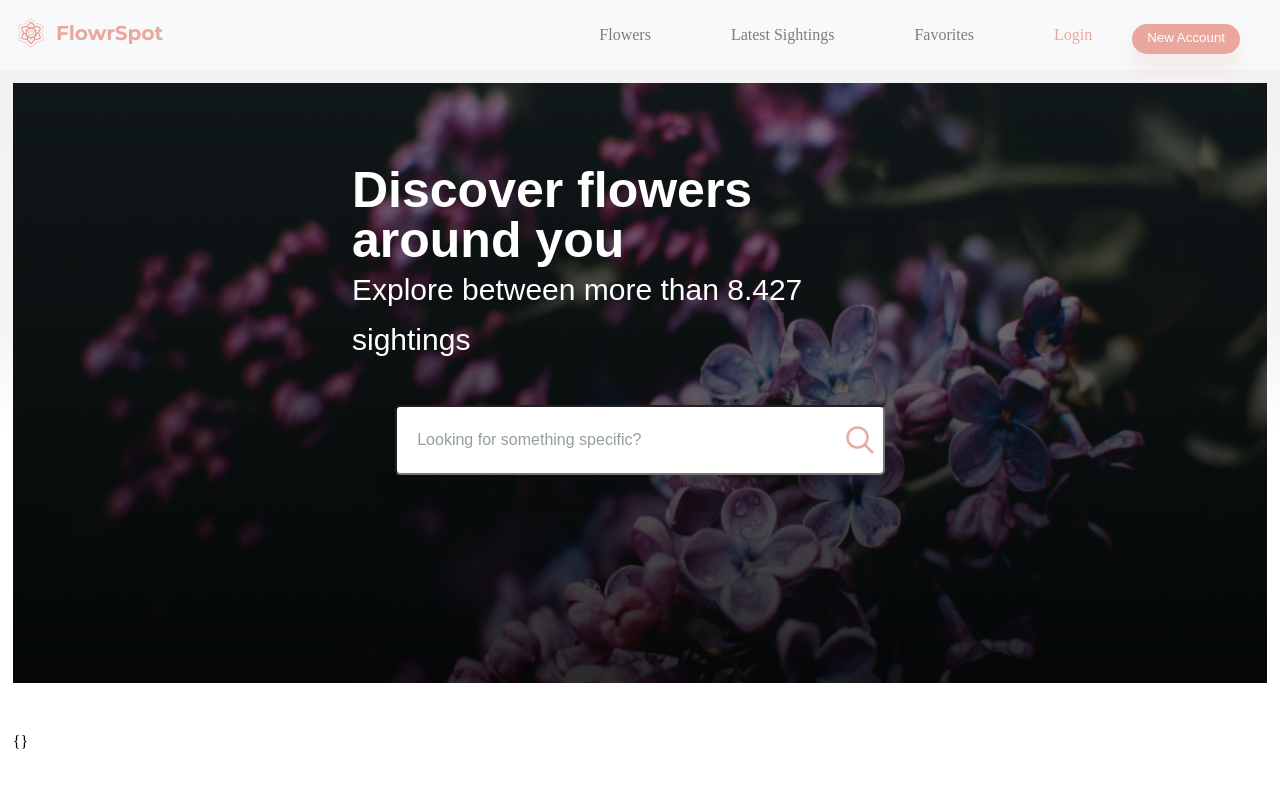
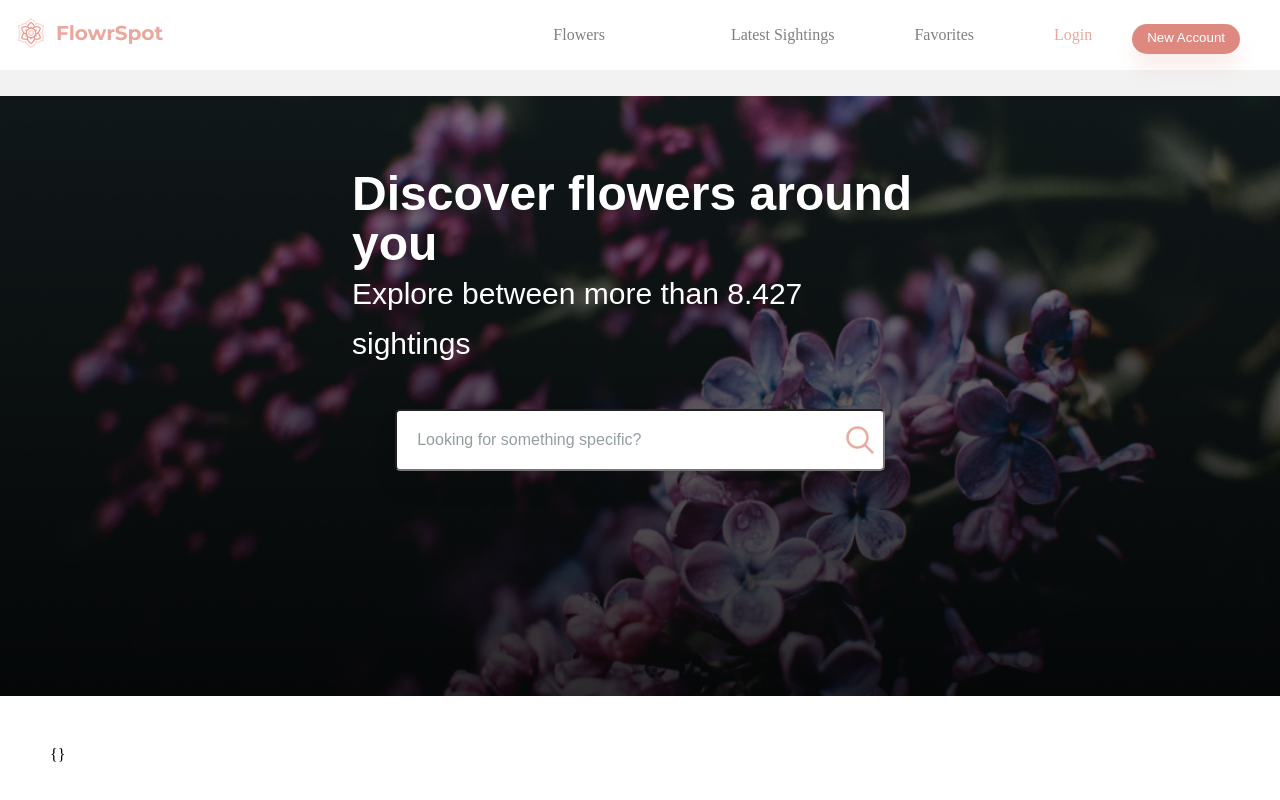
Before and after one commit to NenadM1989/Flowr-spot-website, a React (Create React App) app in the folder flowrspot/: page / in a window 1280 px wide. Built offline with nearby package versions, Linux system fonts and the light colour scheme; no server answers.

Commit message:
styling
flowers page

```diff
--- a/flowrspot/src/App.js
+++ b/flowrspot/src/App.js
@@ -2,11 +2,12 @@ import React from "react";
 import Navbar from "./components/Navbar/Navbar";
 import { BrowserRouter, Route, Switch } from "react-router-dom";
 import Home from "./pages/Home/Home";
-import Flowers from "./pages/Flowers";
+import Flowers from "./pages/Flowers/Flowers";
 import Favorites from "./pages/Favorites";
-import Sightings from "./pages/Sightings";
+import Sightings from "./pages/Sightings/Sightings";
+import ErrorPage from "./pages/404/404";
 
-function App() {
+const App = () => {
   return (
     <div className="App">
       <BrowserRouter>
@@ -16,10 +17,11 @@ function App() {
           <Route path="/flowers" exact component={() => <Flowers />} />
           <Route path="/favorites" exact component={() => <Favorites />} />
           <Route path="/sightings" exact component={() => <Sightings />} />
+          <Route path="/*" exact component={() => <ErrorPage />} />
         </Switch>
       </BrowserRouter>
     </div>
   );
-}
+};
 
 export default App;
--- a/flowrspot/src/components/Navbar/Navbar.css
+++ b/flowrspot/src/components/Navbar/Navbar.css
@@ -11,7 +11,7 @@ html {
   font-family: Ubuntu;
 }
 .navbar {
-  background-color: #f8f9fa;
+  background-color: #ffffff;
   padding: 0.5rem 1rem;
   display: flex;
   flex-direction: row;
@@ -60,6 +60,11 @@ button {
   padding-left: 15px;
   padding-right: 15px;
   height: 30px;
-  background-color: rgb(234, 167, 158);
+  background-color: rgb(221, 137, 128);
   box-shadow: 0px 15px 20px rgb(234 168 159 / 20%);
+  cursor: pointer;
 }
+
+button:hover {
+  background-color: rgb(241, 206, 201);
+}
--- a/flowrspot/src/components/Navbar/Navbar.js
+++ b/flowrspot/src/components/Navbar/Navbar.js
@@ -19,8 +19,12 @@ const Navbar = () => {
         <Link to="/favorites" className="favorites">
           <li>Favorites</li>
         </Link>
-        <li className="login">Login</li>
-        <button className="button">New Account</button>
+        <Link to="/nenad/" className="login">
+          <li>Login</li>
+        </Link>
+        <li>
+          <button className="button">New Account</button>
+        </li>
       </ul>
     </nav>
   );
--- a/flowrspot/src/components/Search/Search.css
+++ b/flowrspot/src/components/Search/Search.css
@@ -2,7 +2,7 @@
   display: flex;
   align-items: center;
   width: 85%;
-  height: 70px;
+  height: 50%;
   position: relative;
 }
 
--- /dev/null
+++ b/flowrspot/src/pages/404/404.js
@@ -0,0 +1,12 @@
+import React from "react";
+
+const ErrorPage = () => {
+  return (
+    <div>
+      <h1>Page not found</h1>
+      <h3>This URL is not correct</h3>
+    </div>
+  );
+};
+
+export default ErrorPage;
--- a/flowrspot/src/pages/Flowers.js
+++ /dev/null
@@ -1,7 +0,0 @@
-import React from "react";
-
-const Flowers = () => {
-  return <div>Flowers</div>;
-};
-
-export default Flowers;
--- /dev/null
+++ b/flowrspot/src/pages/Flowers/Flowers.css
@@ -0,0 +1,17 @@
+.flowers {
+  display: flex;
+  flex-direction: column;
+  align-items: center;
+  justify-content: center;
+  margin: 70px;
+}
+
+.search {
+  width: 600px;
+}
+
+.search input {
+  border: none;
+  background-color: rgb(255, 255, 255);
+  box-shadow: none;
+}
--- /dev/null
+++ b/flowrspot/src/pages/Flowers/Flowers.js
@@ -0,0 +1,15 @@
+import React from "react";
+import Search from "../../components/Search/Search";
+import "../Flowers/Flowers.css";
+
+const Flowers = () => {
+  return (
+    <div className="flowers">
+      <div className="search">
+        <Search />
+      </div>
+    </div>
+  );
+};
+
+export default Flowers;
--- a/flowrspot/src/pages/Home/Home.css
+++ b/flowrspot/src/pages/Home/Home.css
@@ -1,13 +1,8 @@
 .hero-container {
-  padding: 1%;
+  padding-top: 2%;
   width: 100%;
   height: 600px;
-  background: linear-gradient(
-    180deg,
-    rgba(242, 242, 243, 1) 0%,
-    rgba(245, 245, 245, 1) 44%,
-    rgba(255, 255, 255, 1) 61%
-  );
+  background: #f2f2f2;
 }
 
 .hero-image {
@@ -38,7 +33,7 @@
 
 h1 {
   color: #fff;
-  font-size: 50px;
+  font-size: 3rem;
   margin: 0;
   padding: 0;
 }
@@ -50,5 +45,11 @@ p {
 }
 
 .list {
-  margin-top: 50px;
+  margin: 50px;
 }
+
+@media (max-width: 1000px) {
+  h1 {
+    font-size: 2rem;
+  }
+}
```
Also changed, not shown: flowrspot/src/pages/404/404.css (added), flowrspot/src/pages/Sightings/Sightings.css (added), flowrspot/src/pages/Sightings/Sightings.js (renamed from flowrspot/src/pages/Sightings.js).
